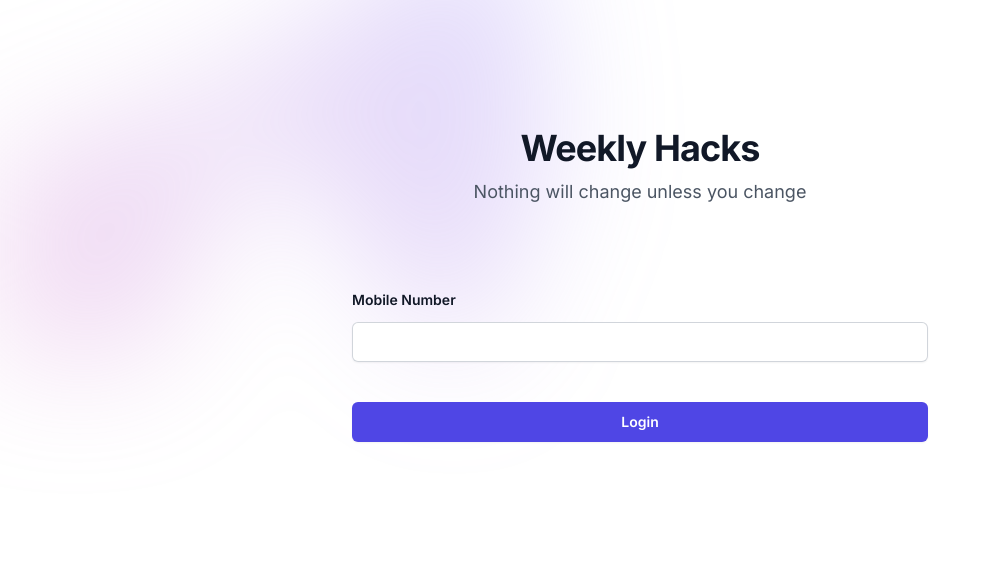
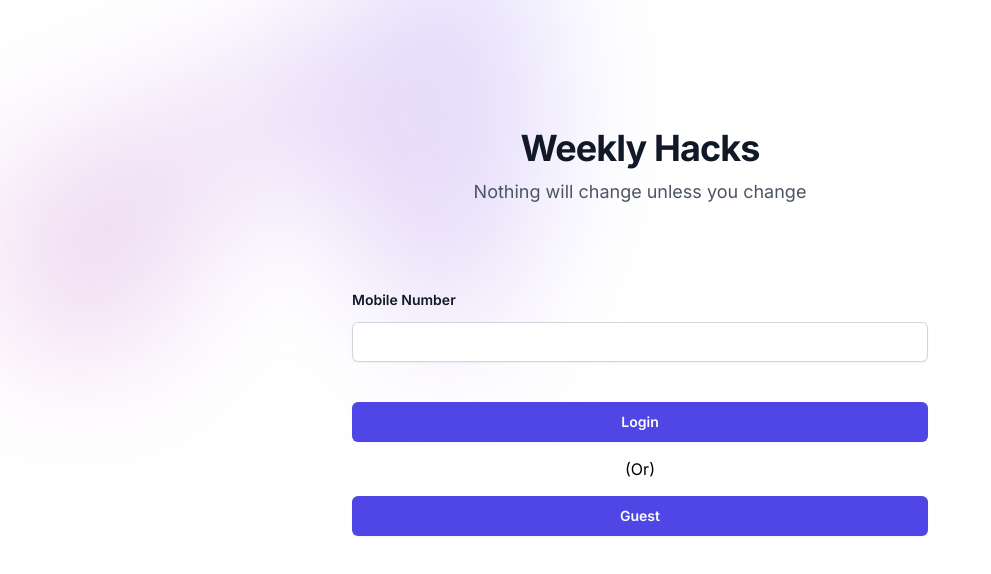
Before and after one commit to bored-funkies/weekly-hacks, a Next.js app: page / in a window 1280 px wide. Shown: the top 574 px of the page, without its empty margins (0-991 px from the left). Built offline with nearby package versions, Linux system fonts and the light colour scheme; no server answers.

Commit message:
Implemented the Guest login feature, if any guest login then the add activity button will change as login

```diff
--- a/src/app/dashboard/page.tsx
+++ b/src/app/dashboard/page.tsx
@@ -1,7 +1,7 @@
 "use client";
 import "./dashboard.css";
 import { useRouter } from 'next/navigation';
-import { useEffect, useState } from 'react';
+import { useContext, useEffect, useState } from 'react';
 import Pie from '../components/charts/Pie';
 import Loader from '../components/common/loader';
 import { getAggregatedActivities, getFilteredData } from "../database";
@@ -9,12 +9,13 @@ import Bar from "../components/charts/Bar";
 import { KeyValuePair } from "../utils/charts";
 import DateFilterValues from "../utils/DateFilterValues";
 import Activity from "../models/Activity";
+import UserContext, { UserContextType } from './../contexts/UserContext';
 import moment from "moment";
 import { ColorUtil } from "../utils/colors";
 
 export default function Dashboard() {
     const router = useRouter();
-
+    const { user } = useContext<UserContextType>(UserContext);
     const [currentWeekStats, setCurrentWeekStats] = useState<KeyValuePair[]|undefined>(undefined);
     const [lastWeekStats, setLastWeekStats] = useState<KeyValuePair[]|undefined>(undefined);
     const [leaderBoardStats, setLeaderBoardStats] = useState<KeyValuePair[]|undefined>(undefined);
@@ -64,9 +65,13 @@ export default function Dashboard() {
                 </div>
             </div>
             <div className="actions-cont">
-                <button onClick={() => router.push('/add-activity')}
+                {user ?
+                    <button onClick={() => router.push('/add-activity')}
                     className="block w-full rounded-md bg-indigo-600 px-3.5 py-2.5 text-center text-sm font-semibold text-white shadow-sm hover:bg-indigo-500 focus-visible:outline focus-visible:outline-2 focus-visible:outline-offset-2 focus-visible:outline-indigo-600">
-                    Add an activity</button>
+                        Add an activity</button>:
+                    <button onClick={() => router.push('/')}
+                    className="block w-full rounded-md bg-indigo-600 px-3.5 py-2.5 text-center text-sm font-semibold text-white shadow-sm hover:bg-indigo-500 focus-visible:outline focus-visible:outline-2 focus-visible:outline-offset-2 focus-visible:outline-indigo-600">
+                        Login</button>}
                 <button onClick={toggleChartVisibility}
                     className="block w-full rounded-md bg-indigo-600 px-3.5 py-2.5 text-center text-sm font-semibold text-white shadow-sm hover:bg-indigo-500 focus-visible:outline focus-visible:outline-2 focus-visible:outline-offset-2 focus-visible:outline-indigo-600">
                     {isChartVisible?"Hide":"Show"} Stats</button>
--- a/src/app/page.tsx
+++ b/src/app/page.tsx
@@ -1,5 +1,5 @@
 'use client';
-import { authUser, getUser } from './database';
+import { getUser } from './database';
 import { useContext, useEffect, useState } from 'react';
 import { getFromLocalStorage, setToLocalStorage } from './utils/localStorageUtils';
 import { useRouter } from 'next/navigation';
@@ -24,6 +24,7 @@ export default function Login() {
     if (localStorage && getFromLocalStorage('isLoggedIn') == "true") {
       setIsLoggedIn(true);
       setUserStore(getFromLocalStorage("mobile"));
+      router.push('/dashboard');
     }
   }, []);
 
@@ -39,8 +40,8 @@ export default function Login() {
       if (isLoggedIn) {
         router.push('/dashboard');
       } else {
-        const isAuthUser = await authUser(mobile);
-        setUserStore(mobile);
+        let user = await getUser(mobile);
+        setUser(user);
         setMobile(''); // reset input field
           if (localStorage) {
             setToLocalStorage('isLoggedIn', true);
@@ -63,6 +64,12 @@ export default function Login() {
         setErrorToastVisible(false)
       }, 5000)
     }
+  }
+
+  function loginAsGuest(e: { preventDefault: () => void; }){
+    e.preventDefault();
+    setUser(null);
+    router.push('/dashboard');
   }
 
   return (
@@ -102,12 +109,17 @@ export default function Login() {
             </div>
           </div>
         </div>
-        <div className="mt-10">
+        <div className="mt-10 text-center">
           <button
             onClick={authenticate}
-            className="block w-full rounded-md bg-indigo-600 px-3.5 py-2.5 text-center text-sm font-semibold text-white shadow-sm hover:bg-indigo-500 focus-visible:outline focus-visible:outline-2 focus-visible:outline-offset-2 focus-visible:outline-indigo-600"
-          >
+            className="block w-full rounded-md bg-indigo-600 px-3.5 py-2.5 text-center text-sm font-semibold text-white shadow-sm hover:bg-indigo-500 focus-visible:outline focus-visible:outline-2 focus-visible:outline-offset-2 focus-visible:outline-indigo-600">
             Login
+          </button>
+          <p className="my-[15px]">(Or)</p>
+          <button
+            onClick={loginAsGuest}
+            className="block w-full rounded-md bg-indigo-600 px-3.5 py-2.5 text-center text-sm font-semibold text-white shadow-sm hover:bg-indigo-500 focus-visible:outline focus-visible:outline-2 focus-visible:outline-offset-2 focus-visible:outline-indigo-600">
+            Guest
           </button>
         </div>
       </form>
```
